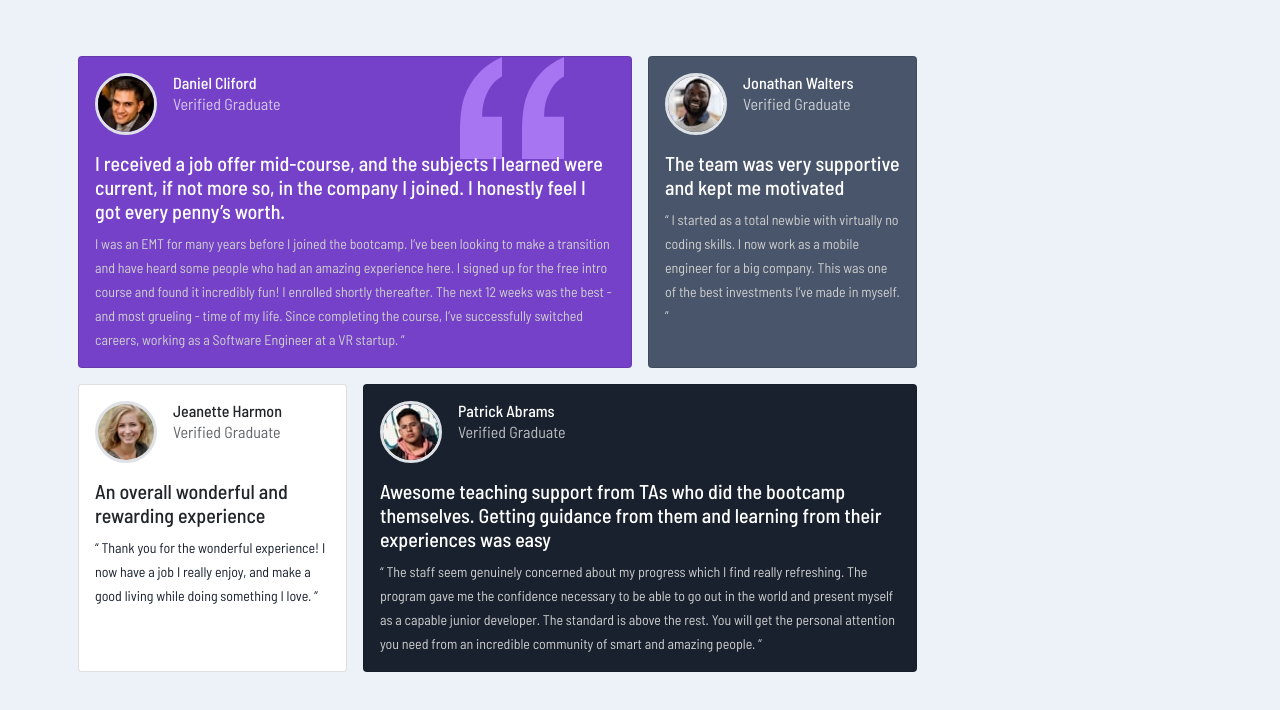
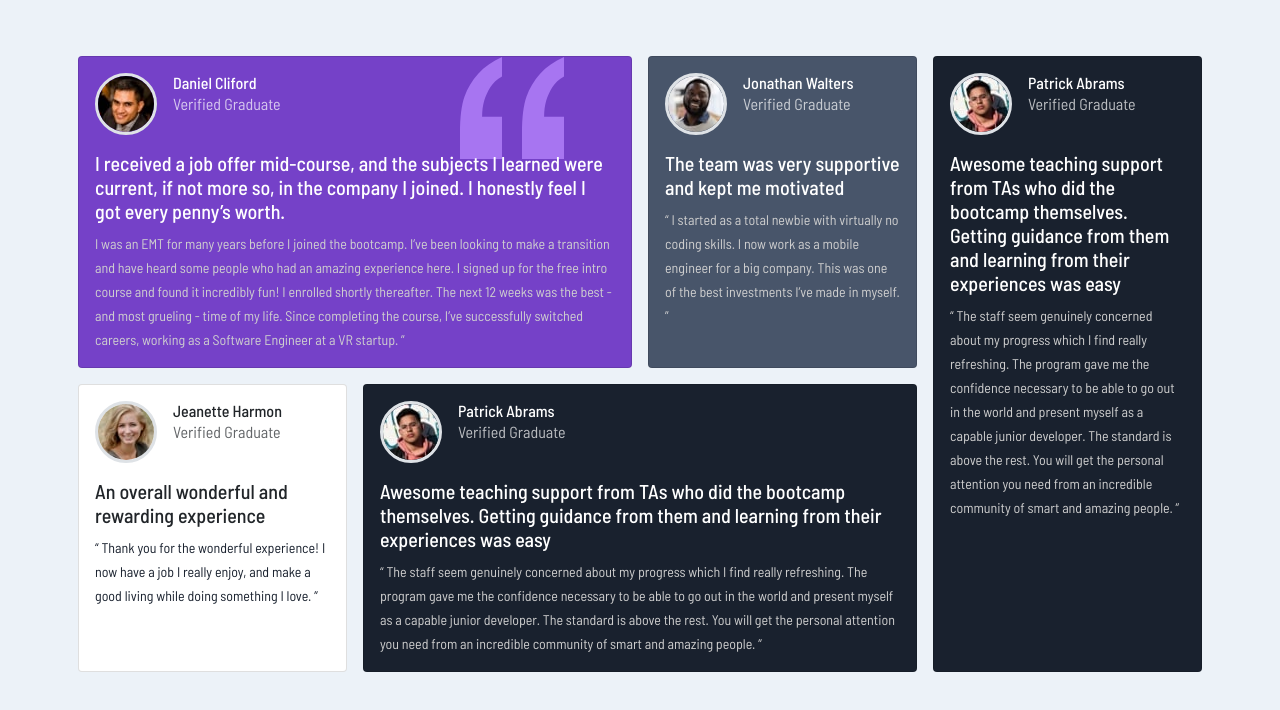
Before and after one commit to Saul-RobotPenguin/FIGMA-SBA, a plain HTML site: page index.html in a window 1280 px wide. Drawn offline with nearby package versions, Linux system fonts and the light colour scheme.

Commit message:
Found correct layout for kira

```diff
--- a/index.html
+++ b/index.html
@@ -170,18 +170,41 @@
                   </div>
 
                 <!-- Patrick Section End -->
-
-
-                <!-- Kira Section Start -->
-
-
-
-
-                <!-- Kira Section End -->
-
-
           </div>
         </div>
+              <!-- Kira Section Start -->
+        <div class="col-xl-3 p-2">
+            <article
+              style="
+                background-color: hsl(219, 29%, 14%);
+              "
+              class="card h-100 text-white"
+            >
+              <div class="card-body">
+                <div class="media d-flex mb-3">
+                  <img
+                    class="m-0 border border-3 rounded-circle"
+                    src="images/image-patrick.jpg"
+                    style="border-color: hsl(0, 0%, 81%)"
+                  />
+                  <div class="ps-3 media-body">
+                    <h6 style="margin: 0">Patrick Abrams</h6>
+                    <p style="opacity: 70%">Verified Graduate</p>
+                  </div>
+                </div>
+
+                <div>
+                  <h5>
+                    Awesome teaching support from TAs who did the bootcamp themselves. Getting guidance from them and learning from their experiences was easy
+                  </h5>
+                  <small style="color: hsl(0, 0%, 81%)">
+                    “ The staff seem genuinely concerned about my progress which I find really refreshing. The program gave me the confidence necessary to be able to go out in the world and present myself as a capable junior developer. The standard is above the rest. You will get the personal attention you need from an incredible community of smart and amazing people. ”
+                  </small>
+                </div>
+              </div>
+            </article>
+          </div>
+      <!-- Kira Section End -->
       </div>
     </main>
   </body>
```
